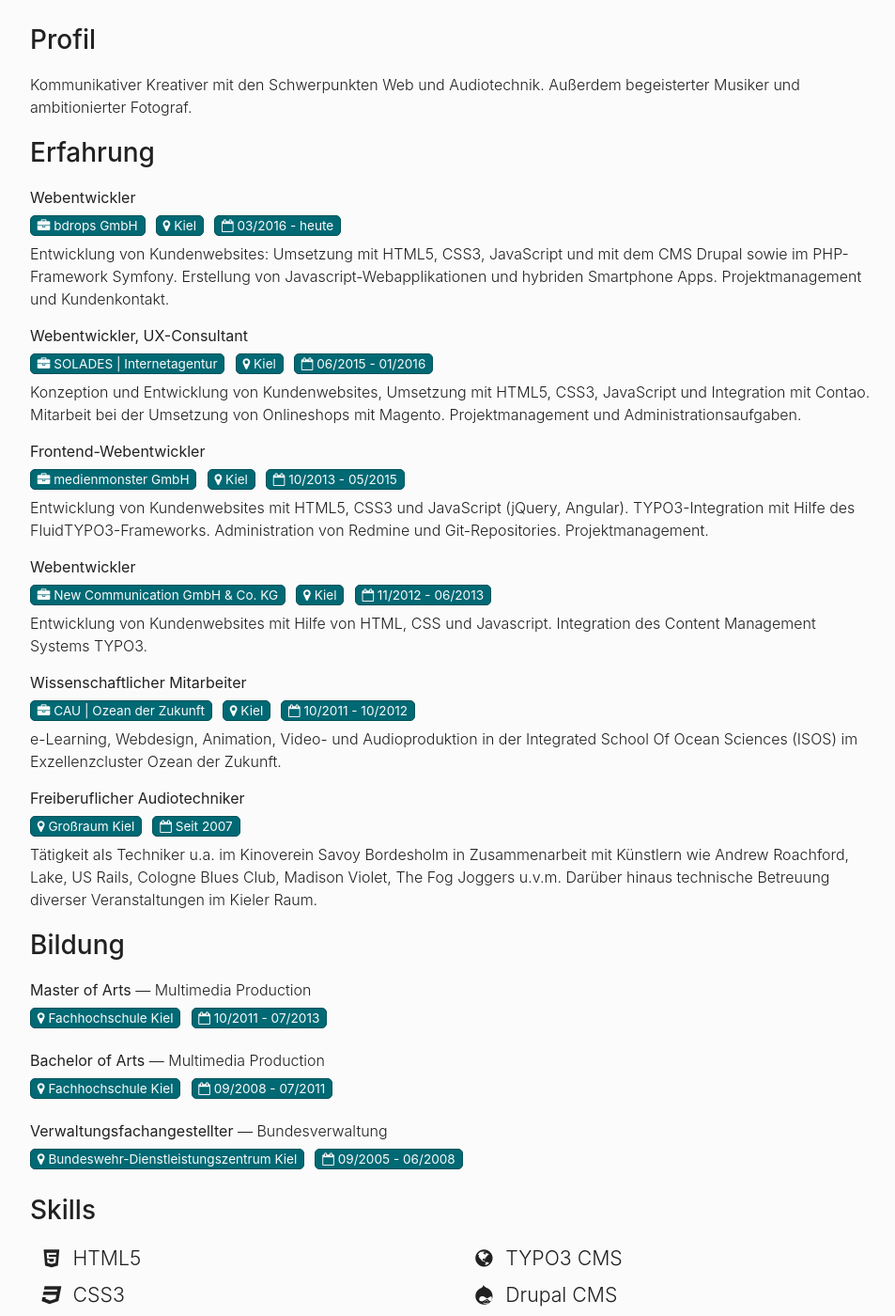
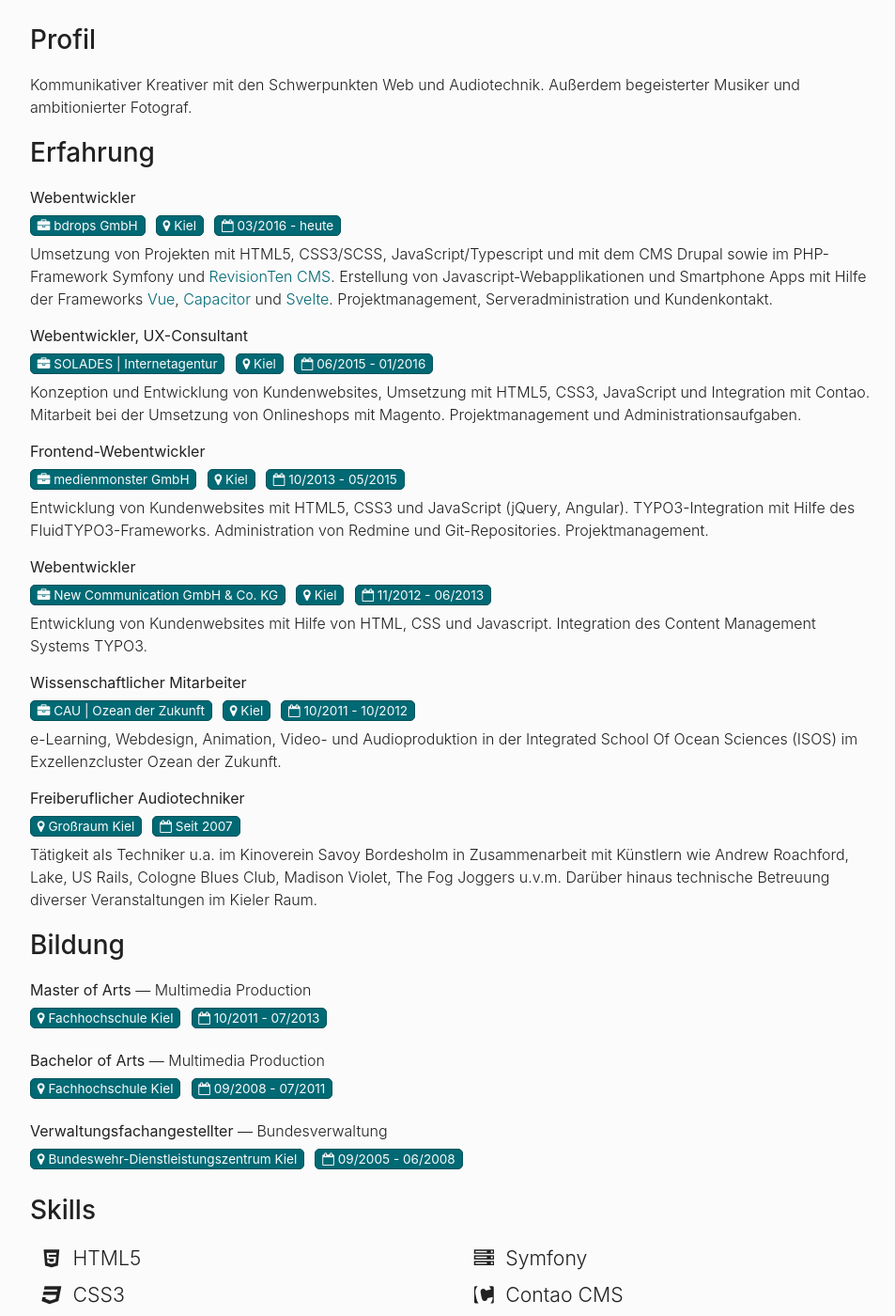
Before and after one commit to entepe85/entepe-2017, a Jekyll site: the page built from vita/vita.html, in a window 1280 px wide and 1400 px high, scrolled down 395 px. Shown: the whole window at 94% size, without its empty margins (158-1111 px from the left). Built offline with Jekyll 4.4.1, drawn with Linux system fonts in a browser that asks for light colours; some of the changed text lies outside the part shown.

Commit message:
Update CV and image

```diff
--- a/index.html
+++ b/index.html
@@ -5,7 +5,7 @@ layout: default
 <div class="home">
 
   <h1 class="post-title">Hallo, ich bin Nils.</h1>
-  <img src="{{ "/assets/img/nils-portrait.jpg" | prepend: site.url }}" srcset="{{ "/assets/img/nils-portrait-2x.jpg"  | prepend: site.url }} 2x" class="home-portrait right">
+  <img src="{{ "/assets/img/2021-04-25_Nils-Portrait@1x.jpg" | prepend: site.url }}" srcset="{{ "/assets/img/2021-04-25_Nils-Portrait.jpg"  | prepend: site.url }} 2x" class="home-portrait right">
   <svg width="0" height="0">
       <defs>
         <clipPath id="polygonPath">
--- a/vita/vita.html
+++ b/vita/vita.html
@@ -14,7 +14,7 @@ permalink: /vita/
         <span class="vita-label"><i class="fa fa-briefcase"></i> bdrops GmbH</span>
         <span class="vita-label"><i class="fa fa-map-marker"></i> Kiel</span>
         <span class="vita-label"><i class="fa fa-calendar-o"></i> 03/2016 - heute</span><br>
-        Entwicklung von Kundenwebsites: Umsetzung mit HTML5, CSS3, JavaScript und mit dem CMS Drupal sowie im PHP-Framework Symfony. Erstellung von Javascript-Webapplikationen und hybriden Smartphone Apps. Projektmanagement und Kundenkontakt.
+        Umsetzung von Projekten  mit HTML5, CSS3/SCSS, JavaScript/Typescript und mit dem CMS Drupal sowie im PHP-Framework Symfony und <a href="https://github.com/RevisionTen/CMS" target="_blank" rel="noopener">RevisionTen CMS</a>. Erstellung von Javascript-Webapplikationen und Smartphone Apps mit Hilfe der Frameworks  <a href="https://vuejs.org/" target="_blank" rel="noopener">Vue</a>, <a href="https://capacitorjs.com/" target="_blank" rel="noopener">Capacitor</a> und <a href="https://svelte.dev/" target="_blank" rel="noopener">Svelte</a>. Projektmanagement, Serveradministration und Kundenkontakt.
     </p>
 
     <p>
@@ -79,12 +79,16 @@ permalink: /vita/
     <ul class="fa-ul skills-list">
         <li><i class="fa-li fa fa-html5"></i>HTML5</li>
         <li><i class="fa-li fa fa-css3"></i>CSS3</li>
+        <li><i class="fa-li fa fa-css3"></i>SCSS</li>
         <li><i class="fa-li fa fa-code"></i>JavaScript</li>
-        <li><i class="fa-li fa fa-code"></i>Ionic Framework</li>
+        <li><i class="fa-li fa fa-code"></i>TypeScript</li>
+        <li><i class="fa-li fa fa-code"></i>Vue</li>
+        <li><i class="fa-li fa fa-code"></i>Svelte</li>
+        <li><i class="fa-li fa fa-code"></i>Ionic Capacitor</li>
         <li><i class="fa-li fa fa-server"></i>PHP</li>
         <li><i class="fa-li fa fa-server"></i>Symfony</li>
         <li><i class="fa-li fa fa-contao"></i>Contao CMS</li>
-        <li><i class="fa-li fa fa-globe"></i>TYPO3 CMS</li>
+        <li><i class="fa-li fa fa-globe"></i>RevisionTen CMS</li>
         <li><i class="fa-li fa fa-drupal"></i>Drupal CMS</li>
         <li><i class="fa-li fa fa-wrench"></i>Build Tools</li>
         <li><i class="fa-li fa fa-git"></i>Git</li>
```
Also changed, not shown: assets/img/2021-04-25_Nils-Portrait.jpg (added), assets/img/2021-04-25_Nils-Portrait@1x.jpeg (added).
